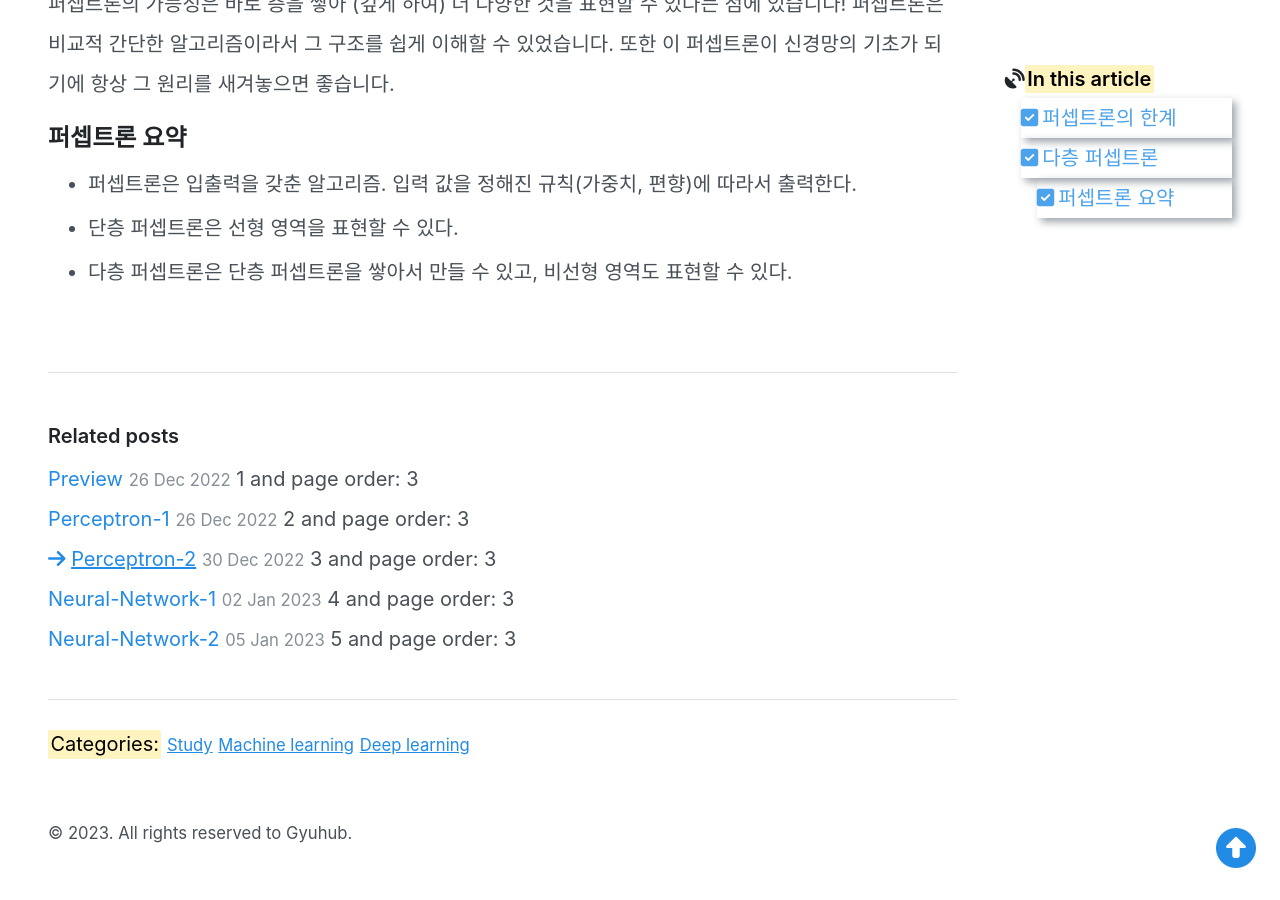
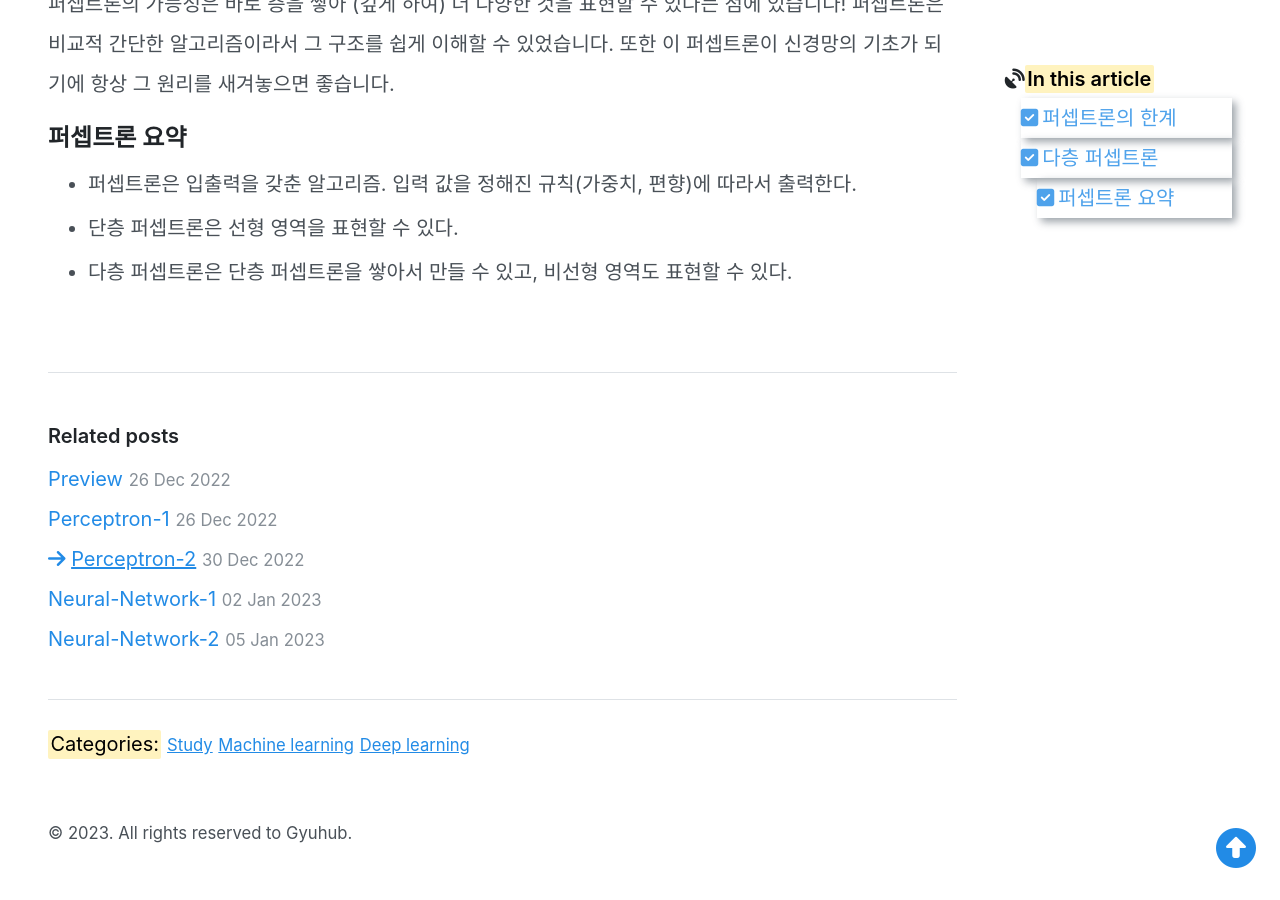
Before and after one commit to mngupark/mngupark.github.io, a Jekyll site: the page built from posts/study/machine learning/deep learning/_posts/2022-12-30-perceptron-2.md, in a window 1280 px wide and 900 px high, scrolled down 2657 px. Built offline with Jekyll 4.4.1, drawn with Linux system fonts in a browser that asks for light colours; nearby versions of some CDN libraries; formulas are drawn with MathJax 3; comment, search, counter and statistics services are not loaded.

Commit message:
remove unnecessary string

```diff
--- a/_layouts/post.html
+++ b/_layouts/post.html
@@ -31,7 +31,6 @@ layout: default
               {% endif %}
               <small><time datetime="{{ post.date | date_to_xmlschema }}">{{ post.date | date_to_string }}</time></small>
             </a>
-            {{post_count}} and page order: {{post_order}}
           </li>
         {% endif %}
       {% endif %}
```
